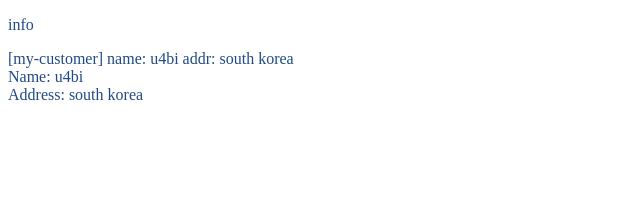
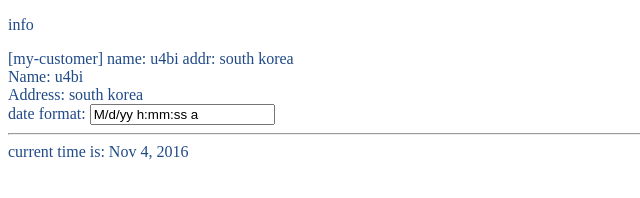
Before and after one commit to u4bi-store/angular1-custom-directive, a plain HTML site: page index.html in a window 1280 px wide. Shown: the whole page, without its empty margins (0-640 px from the left). Drawn offline with Linux system fonts and the light colour scheme; files whose address does not match are found by name.

Commit message:
<manipulates-dom-customer>

```diff
--- a/js/main/controller/MainController.js
+++ b/js/main/controller/MainController.js
@@ -15,5 +15,6 @@ function mainController($scope, mainService){
         $scope.myungsoo = { name: 'Myungsoo', address: 'south korea' };
         $scope.chunsoo = { name: 'Chunsoo', address: 'north korea' };
 
+        $scope.format = 'M/d/yy h:mm:ss a';
     }
 }
--- a/js/main/directive/MainDirective.js
+++ b/js/main/directive/MainDirective.js
@@ -4,6 +4,7 @@ app.directive('htmlCustomer',htmlCustomer);
 app.directive('attrCustomer',attrCustomer);
 app.directive('restrictCustomer',restrictCustomer);
 app.directive('isolatescopeCustomer',isolatescopeCustomer);
+app.directive('manipulatesDomCustomer',manipulatesDomCustomer);
 
 function layout(){
     return{
@@ -57,3 +58,26 @@ function isolatescopeCustomer(){
         templateUrl: 'isolatescope-customer.html'
     }
 }
+
+function manipulatesDomCustomer($interval, dateFilter){
+    return{
+        'link': link
+    }
+
+    function link(scope, element, attrs) {
+        var format, timeoutId;
+
+        function updateTime() {
+            element.text(dateFilter(new Date(), format));
+        }
+
+        scope.$watch(attrs.myCurrentTime, function(value) {
+            format = value;
+            updateTime();
+        });
+
+        element.on('$destroy', function() { $interval.cancel(timeoutId); });
+        timeoutId = $interval(function() { updateTime(); }, 1000);
+    }
+
+}
--- a/views/main/info.html
+++ b/views/main/info.html
@@ -6,3 +6,7 @@
 <restrict-customer></restrict-customer>
 <isolatescope-customer info="myungsoo"></isolatescope-customer>
 <isolatescope-customer info="chunsoo"></isolatescope-customer>
+<div>
+  date format: <input ng-model="format"> <hr/>
+  current time is: <span manipulates-dom-customer="format"></span>
+</div>
```
